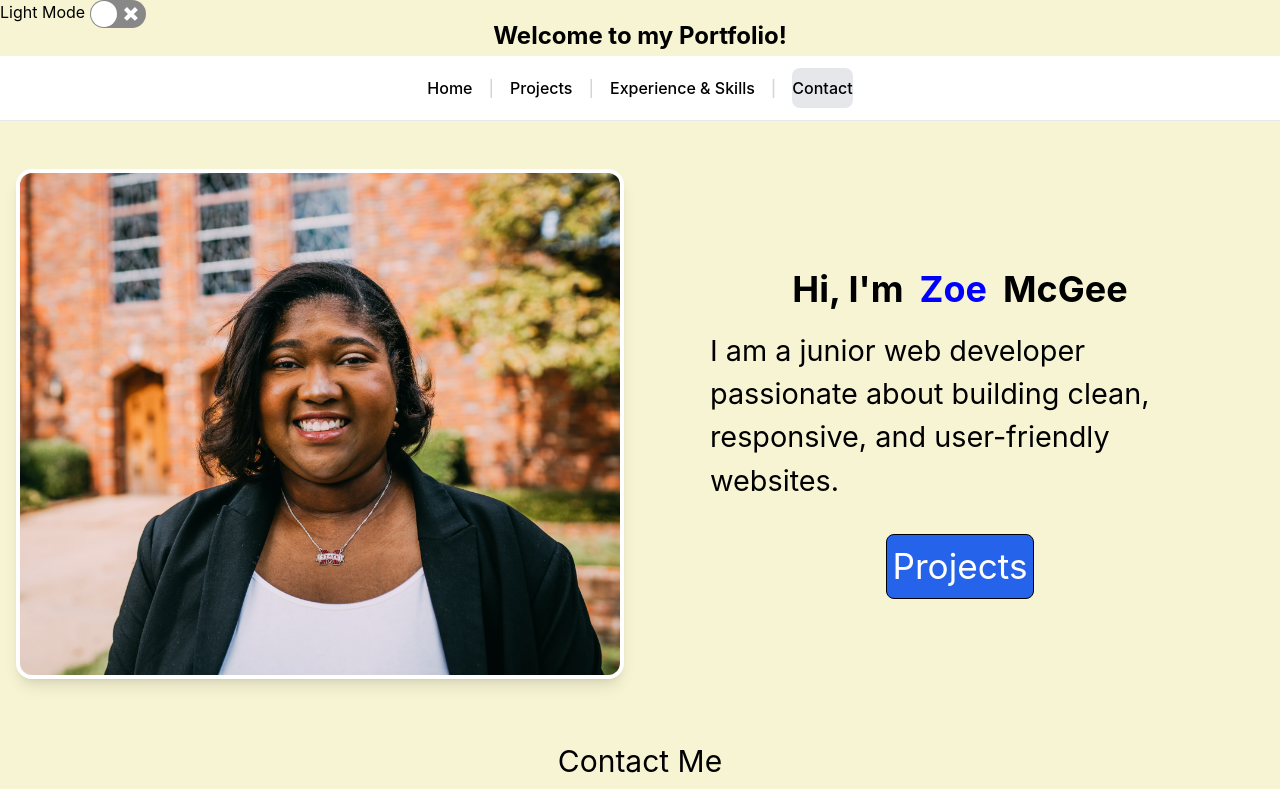
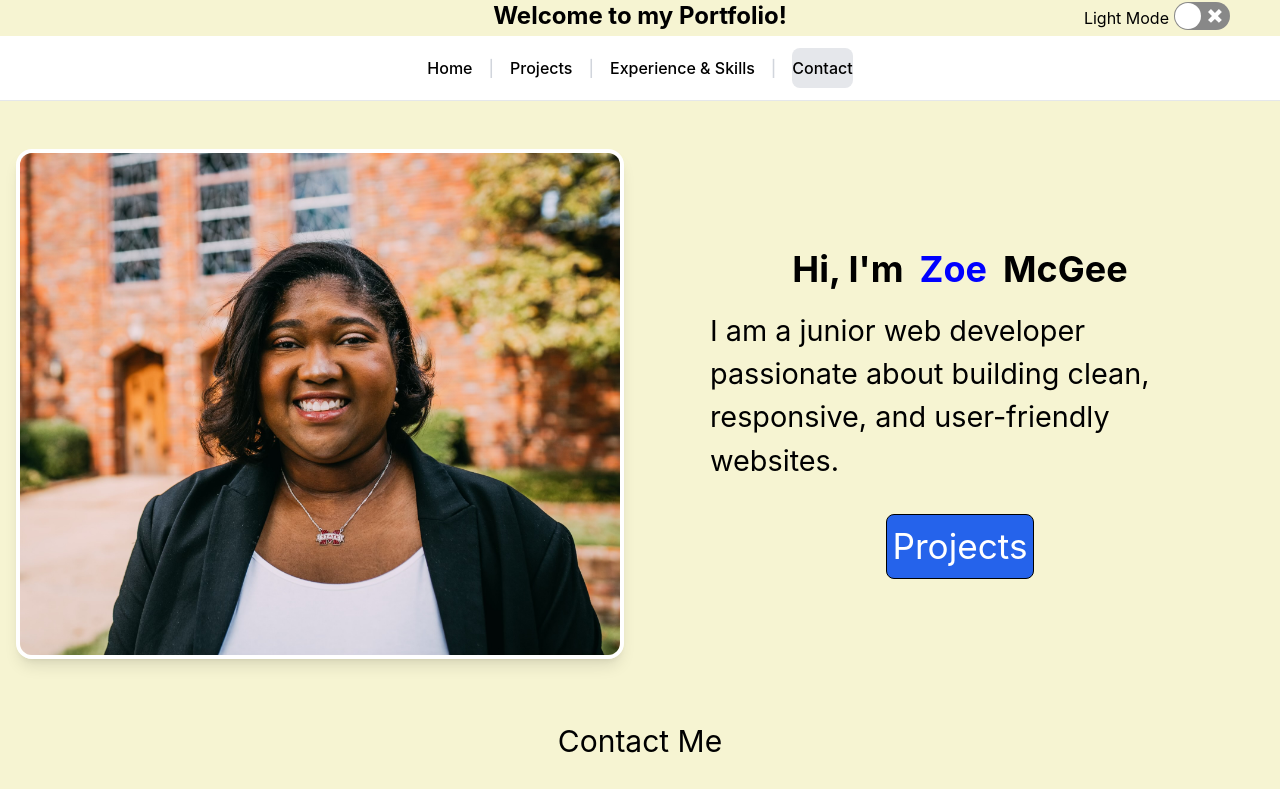
Before and after one commit to 203mcgee/My-Portfolio, a React (Vite) app: page /contact in a window 1280 px wide. Shown: the top 789 px of the page. Built offline with nearby package versions, Linux system fonts and the light colour scheme.

Commit message:
change the styling for switch

```diff
--- a/src/App.css
+++ b/src/App.css
@@ -112,12 +112,15 @@ body {
   display: flex;
   width: 100vw;
   height: 20px;
-  top: 0;
+  /* top: 0;
   right: 25;
-  left: 25;
+  left: 25; */
+  position: absolute;
+  top: 10px;
+  right: 50px;
   gap: 5px;
-  /* justify-content: center;
-  align-items: center; */
+  justify-content: flex-end;
+   align-items: flex-end;
 }
 
 /* Home Section */
```
